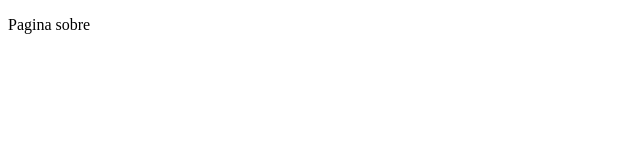
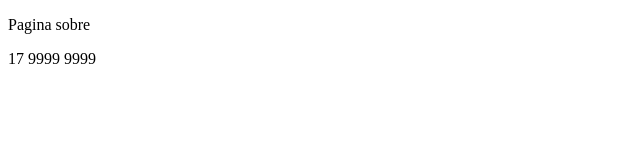
Before and after one commit to WilliamSuetake/github-master, a plain HTML site: page sobre.html in a window 1280 px wide. Shown: the full height of the page, 0-640 px from the left. Drawn offline with Linux system fonts and the light colour scheme.

Commit message:
finalização da pagina sobre #3

```diff
--- a/sobre.html
+++ b/sobre.html
@@ -8,5 +8,6 @@
 </head>
 <body>
     <p>Pagina sobre</p>
+    <p>17 9999 9999</p>
 </body>
 </html>
```
